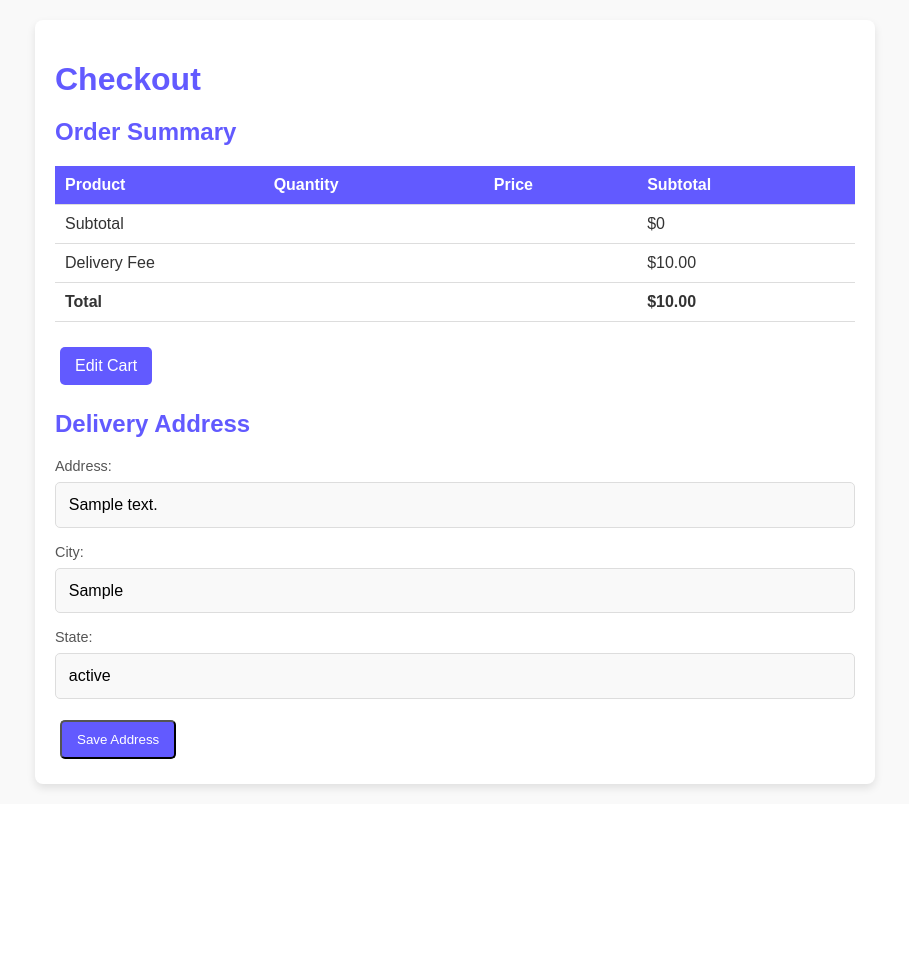
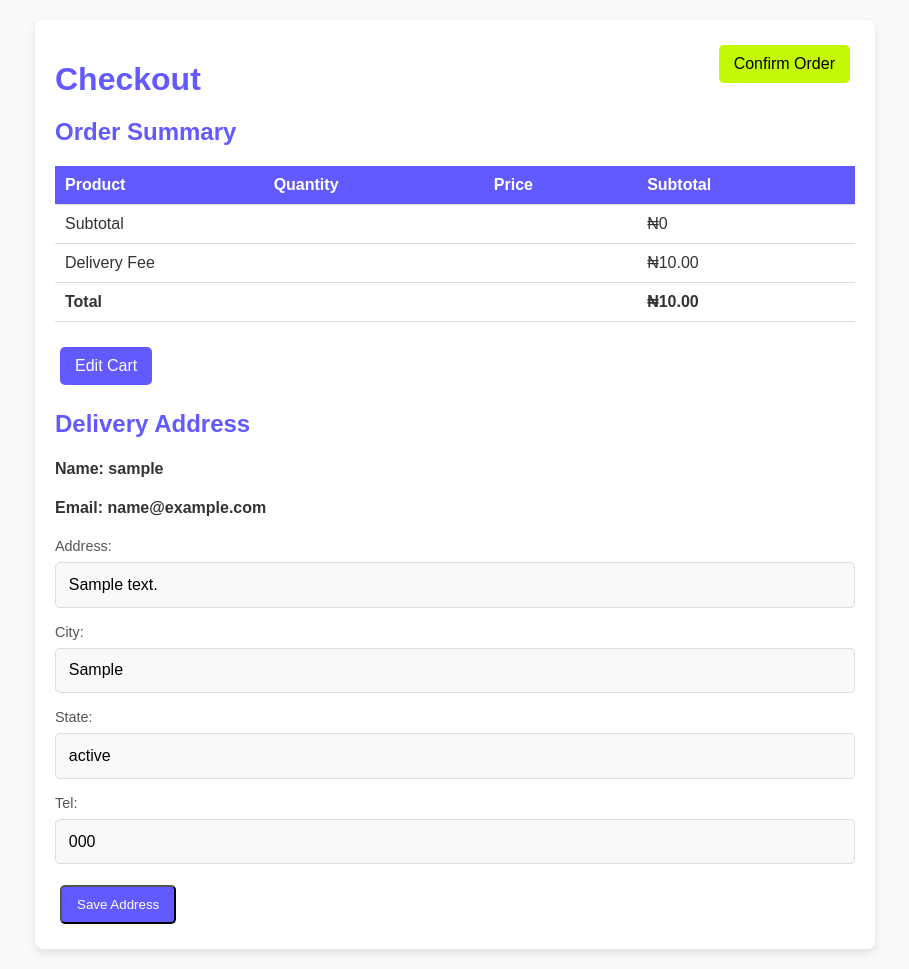
Before and after one commit to codeAKstan/Swivly, a Django app: page /cart/checkout/ in a window 1280 px wide. Shown: the part 98-1067 px from the top of the page, without its empty margins (185-1094 px from the left). Before the commit the page ends 889 px from the top, so only its background shows below. Run offline with Django 5.2, Linux system fonts and the light colour scheme; a user stored in the database is signed in; tables that the repository leaves empty hold one stand-in row (values such as "Sample post").

Commit message:
Modified the address book in checkout page

```diff
--- a/cart/forms.py
+++ b/cart/forms.py
@@ -4,9 +4,11 @@ from registration.models import Profile
 class AddressForm(forms.ModelForm):
     class Meta:
         model = Profile
-        fields = ['address', 'city', 'state']
+        fields = ['address', 'city', 'state', 'tel']
         widgets = {
             'address': forms.TextInput(attrs={'class': 'form-control'}),
             'city': forms.TextInput(attrs={'class': 'form-control'}),
             'state': forms.TextInput(attrs={'class': 'form-control'}),
+            'tel': forms.TextInput(attrs={'class': 'form-control'}),
+
         }
--- a/cart/templates/cart/checkout.html
+++ b/cart/templates/cart/checkout.html
@@ -5,6 +5,7 @@
 
 {% block content %}
 <div class="checkout-container">
+    <a href="" class="btn btn-secondary">Confirm Order</a>
     <h1>Checkout</h1>
 
     <!-- Order Summary -->
@@ -23,21 +24,21 @@
             <tr>
                 <td>{{ item.product.name }}</td>
                 <td>{{ item.quantity }}</td>
-                <td>${{ item.product.price }}</td>
-                <td>${{ item.product.price|multiply:item.quantity }}</td>
+                <td>₦{{ item.product.price }}</td>
+                <td>₦{{ item.product.price|multiply:item.quantity }}</td>
             </tr>
             {% endfor %}
             <tr>
                 <td colspan="3">Subtotal</td>
-                <td>${{ subtotal }}</td>
+                <td>₦{{ subtotal }}</td>
             </tr>
             <tr>
                 <td colspan="3">Delivery Fee</td>
-                <td>${{ delivery_fee }}</td>
+                <td>₦{{ delivery_fee }}</td>
             </tr>
             <tr>
                 <td colspan="3"><strong>Total</strong></td>
-                <td><strong>${{ total }}</strong></td>
+                <td><strong>₦{{ total }}</strong></td>
             </tr>
         </tbody>
     </table>
@@ -45,6 +46,8 @@
 
     <!-- Address Form -->
     <h2>Delivery Address</h2>
+    <h4>Name: {{ user.username }}</h4>
+    <h4>Email: {{ user.email }}</h4>
     <form method="post">
         {% csrf_token %}
         {{ address_form.as_p }}
@@ -96,6 +99,13 @@
         text-align: center;
     }
 
+    .btn-secondary {
+        background-color: #C3F904;
+        color: black;
+        display: block;
+        float: right;
+    }
+
     .btn:hover {
         background: #6a11cb;
     }
--- a/registration/templates/registration/detail.html
+++ b/registration/templates/registration/detail.html
@@ -20,7 +20,7 @@
     <h1>{{ product.name }}</h1>
     <h2>
     </h2>
-    <p class="price">Price: ${{ product.price }}</p>
+    <p class="price">Price: ₦{{ product.price }}</p>
     <div class="description">
         {{ product.description|linebreaks }}
     </div>
--- a/registration/templates/registration/shop.html
+++ b/registration/templates/registration/shop.html
@@ -51,7 +51,7 @@
                         alt="{{ product.name }}" class="product-image">
                 </a>
                 <a href="{{ product.get_absolute_url }}" class="product-name">{{ product.name }}</a>
-                <p class="product-price">${{ product.price }}</p>
+                <p class="product-price">₦{{ product.price }}</p>
             </div>
             {% endfor %}
             {% else %}
```
Also changed, not shown: cart/templates/cart/detail.html (+3 -5 lines).
